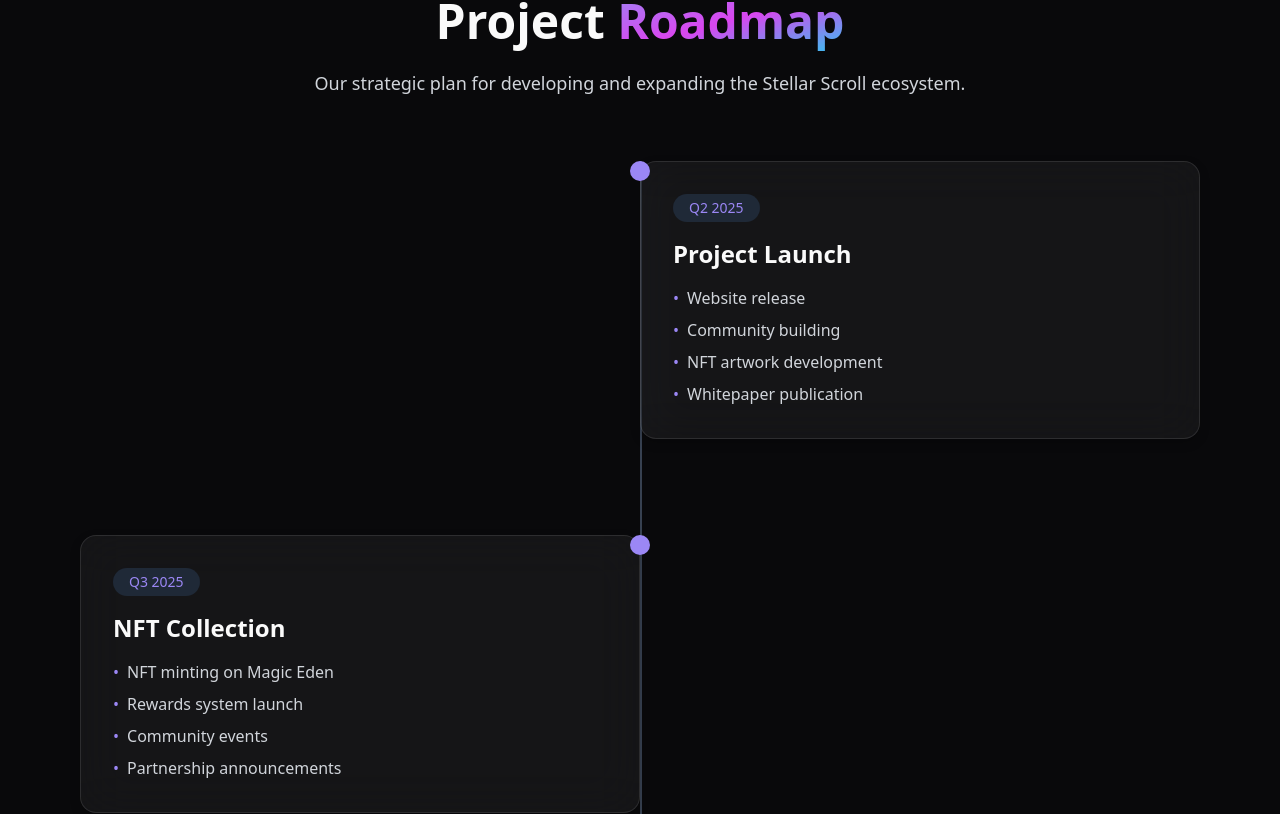
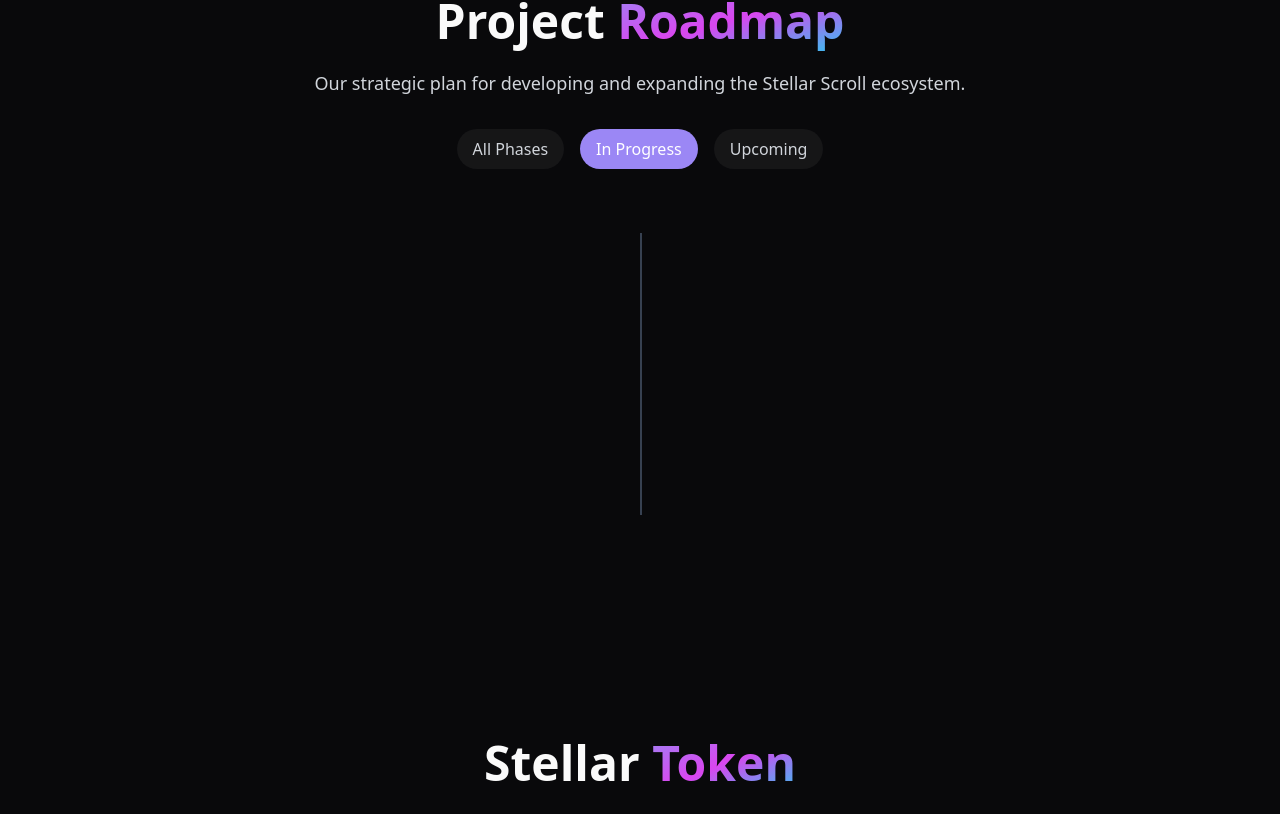
Before and after one commit to ChethaniSaumya/stellar-scroll-rewards, a React (Vite) app: page / in a window 1280 px wide. Shown: the part 3275-4089 px from the top of the page. Built offline with nearby package versions, Linux system fonts and the light colour scheme.

Commit message:
Refactor: Make roadmap dynamic
Update the roadmap section to dynamically render roadmap items while maintaining the existing style and color scheme.

```diff
--- a/src/components/sections/RoadmapSection.tsx
+++ b/src/components/sections/RoadmapSection.tsx
@@ -1,48 +1,76 @@
+
+import { useState } from 'react';
+import {
+  ChevronRight,
+  Clock,
+  CalendarCheck,
+  Milestone
+} from 'lucide-react';
+import {
+  Accordion,
+  AccordionContent,
+  AccordionItem,
+  AccordionTrigger,
+} from "@/components/ui/accordion";
 
 const roadmapItems = [
   {
     quarter: "Q2 2025",
     title: "Project Launch",
+    icon: <CalendarCheck className="h-5 w-5" />,
     items: [
       "Website release",
       "Community building",
       "NFT artwork development",
       "Whitepaper publication"
-    ]
+    ],
+    status: "in-progress"
   },
   {
     quarter: "Q3 2025",
     title: "NFT Collection",
+    icon: <Clock className="h-5 w-5" />,
     items: [
       "NFT minting on Magic Eden",
       "Rewards system launch",
       "Community events",
       "Partnership announcements"
-    ]
+    ],
+    status: "upcoming"
   },
   {
     quarter: "Q4 2025",
     title: "Ecosystem Expansion",
+    icon: <Milestone className="h-5 w-5" />,
     items: [
       "Staking platform beta",
       "Games development",
       "Swap feature integration",
       "TalentDAO foundation"
-    ]
+    ],
+    status: "upcoming"
   },
   {
     quarter: "Q1 2026",
     title: "Full Platform Release",
+    icon: <Milestone className="h-5 w-5" />,
     items: [
       "Token launch",
       "Full staking implementation",
       "Games release",
       "Expanded partnerships"
-    ]
+    ],
+    status: "upcoming"
   }
 ];
 
 const RoadmapSection = () => {
+  const [activeTab, setActiveTab] = useState<string>("in-progress");
+
+  const filteredItems = activeTab === "all"
+    ? roadmapItems
+    : roadmapItems.filter(item => item.status === activeTab);
+
   return (
     <section id="roadmap" className="section-padding overflow-hidden">
       <div className="container mx-auto px-4">
@@ -53,28 +81,77 @@ const RoadmapSection = () => {
           <p className="text-lg text-gray-300 max-w-3xl mx-auto">
             Our strategic plan for developing and expanding the Stellar Scroll ecosystem.
           </p>
+
+          {/* Roadmap Filter Tabs */}
+          <div className="flex justify-center items-center mt-8 gap-4">
+            <button
+              onClick={() => setActiveTab("all")}
+              className={`px-4 py-2 rounded-full transition-all ${
+                activeTab === "all"
+                  ? "bg-stellar-purple text-white"
+                  : "bg-white/5 text-gray-300 hover:bg-white/10"
+              }`}
+            >
+              All Phases
+            </button>
+            <button
+              onClick={() => setActiveTab("in-progress")}
+              className={`px-4 py-2 rounded-full transition-all ${
+                activeTab === "in-progress"
+                  ? "bg-stellar-purple text-white"
+                  : "bg-white/5 text-gray-300 hover:bg-white/10"
+              }`}
+            >
+              In Progress
+            </button>
+            <button
+              onClick={() => setActiveTab("upcoming")}
+              className={`px-4 py-2 rounded-full transition-all ${
+                activeTab === "upcoming"
+                  ? "bg-stellar-purple text-white"
+                  : "bg-white/5 text-gray-300 hover:bg-white/10"
+              }`}
+            >
+              Upcoming
+            </button>
+          </div>
         </div>
 
-        <div className="relative">
-          {/* Vertical line for desktop */}
-          <div className="hidden md:block absolute left-1/2 top-0 bottom-0 w-0.5 bg-gray-700" />
+        {/* Desktop Timeline View */}
+        <div className="hidden md:block relative">
+          <div className="absolute left-1/2 top-0 bottom-0 w-0.5 bg-gray-700" />
 
           <div className="space-y-24 relative">
-            {roadmapItems.map((item, index) => (
-              <div key={index} className="relative">
-                {/* Milestone dot for desktop */}
-                <div className="hidden md:block absolute left-1/2 top-0 w-5 h-5 rounded-full bg-stellar-purple transform -translate-x-1/2 z-10" />
+            {filteredItems.map((item, index) => (
+              <div key={index} className="relative animate-fade-in" style={{ animationDelay: `${index * 150}ms` }}>
+                <div className="absolute left-1/2 top-0 w-5 h-5 rounded-full bg-stellar-purple transform -translate-x-1/2 z-10 shadow-[0_0_15px_rgba(155,135,245,0.7)]" />
 
-                <div className={`md:w-1/2 ${index % 2 === 0 ? 'md:pr-12 md:ml-auto' : 'md:pl-12'}`}>
-                  <div className="glass-morphism p-8 rounded-2xl">
-                    <div className="inline-block px-4 py-1 rounded-full bg-gray-800 text-stellar-purple font-medium text-sm mb-4">
-                      {item.quarter}
+                <div className={`md:w-1/2 transition-all duration-500 hover:translate-y-[-5px] ${index % 2 === 0 ? 'md:pr-12 md:ml-auto' : 'md:pl-12'}`}>
+                  <div className="glass-morphism p-8 rounded-2xl border border-stellar-purple/20 group hover:border-stellar-purple/50 transition-all duration-300">
+                    <div className="flex justify-between items-center mb-4">
+                      <div className="inline-block px-4 py-1 rounded-full bg-gray-800 text-stellar-purple font-medium text-sm">
+                        {item.quarter}
+                      </div>
+                      <div className={`text-xs uppercase font-medium px-3 py-1 rounded-full ${
+                        item.status === "in-progress"
+                          ? "bg-stellar-purple/20 text-stellar-purple"
+                          : "bg-gray-800 text-gray-400"
+                      }`}>
+                        {item.status === "in-progress" ? "In Progress" : "Upcoming"}
+                      </div>
                     </div>
-                    <h3 className="text-2xl font-bold mb-4">{item.title}</h3>
+
+                    <div className="flex items-center gap-3 mb-4">
+                      <div className="bg-stellar-purple/10 p-2 rounded-full">
+                        {item.icon}
+                      </div>
+                      <h3 className="text-2xl font-bold">{item.title}</h3>
+                    </div>
+
                     <ul className="space-y-2">
                       {item.items.map((listItem, i) => (
-                        <li key={i} className="flex items-start">
-                          <span className="text-stellar-purple mr-2">•</span>
+                        <li key={i} className="flex items-start group-hover:translate-x-1 transition-transform duration-300 delay-75">
+                          <ChevronRight className="text-stellar-purple mr-2 h-5 w-5 flex-shrink-0" />
                           <span className="text-gray-300">{listItem}</span>
                         </li>
                       ))}
@@ -85,6 +162,41 @@ const RoadmapSection = () => {
             ))}
           </div>
         </div>
+
+        {/* Mobile Accordion View */}
+        <div className="md:hidden">
+          <Accordion type="single" collapsible className="w-full space-y-4">
+            {filteredItems.map((item, index) => (
+              <AccordionItem
+                key={index}
+                value={`item-${index}`}
+                className="border-stellar-purple/20 glass-morphism rounded-xl overflow-hidden"
+              >
+                <AccordionTrigger className="px-4 hover:no-underline">
+                  <div className="flex items-center gap-3 text-left">
+                    <div className="bg-stellar-purple/10 p-2 rounded-full">
+                      {item.icon}
+                    </div>
+                    <div>
+                      <div className="text-sm text-stellar-purple">{item.quarter}</div>
+                      <h3 className="font-bold">{item.title}</h3>
+                    </div>
+                  </div>
+                </AccordionTrigger>
+                <AccordionContent className="px-4 pb-4">
+                  <ul className="space-y-2">
+                    {item.items.map((listItem, i) => (
+                      <li key={i} className="flex items-start">
+                        <ChevronRight className="text-stellar-purple mr-2 h-5 w-5 flex-shrink-0" />
+                        <span className="text-gray-300">{listItem}</span>
+                      </li>
+                    ))}
+                  </ul>
+                </AccordionContent>
+              </AccordionItem>
+            ))}
+          </Accordion>
+        </div>
       </div>
     </section>
   );
```
